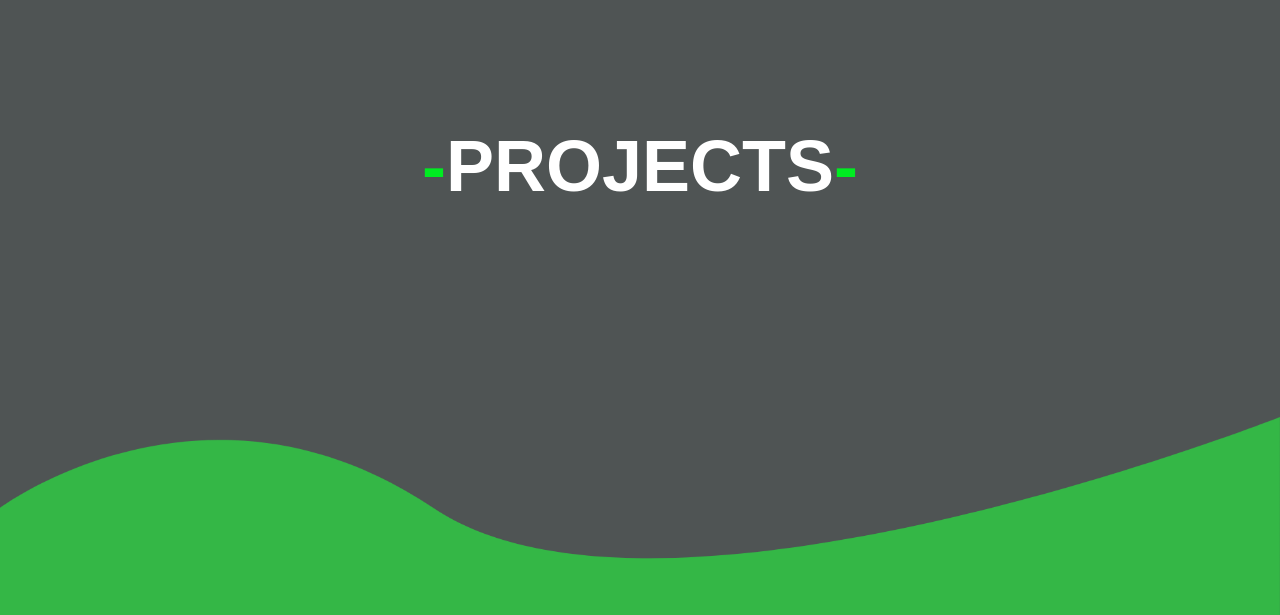
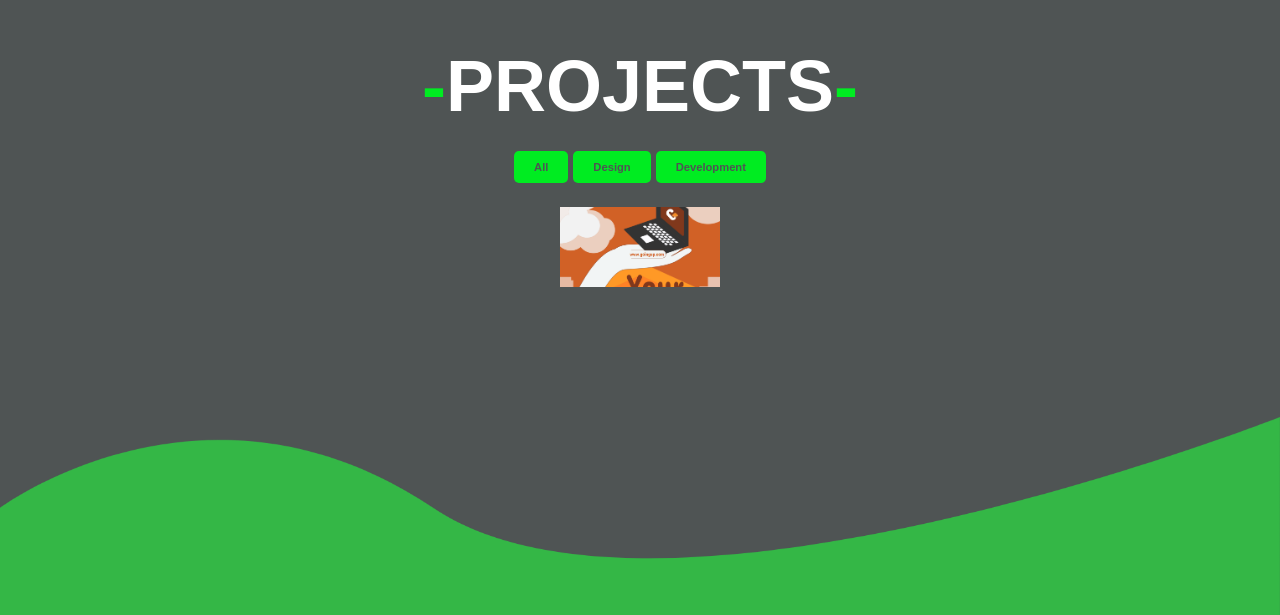
Before and after one commit to JeffGolota7/portfolio-react, a Gatsby site: page / in a window 1280 px wide. Shown: the part 1138-1753 px from the top of the page. Built offline with nearby package versions, Linux system fonts and the light colour scheme; Gatsby itself is replaced by a stand-in of ours.

Commit message:
"Added more to projects"

```diff
--- /dev/null
+++ b/src/components/Project.js
@@ -0,0 +1,27 @@
+import * as React from "react"
+import "../styles/project.scss"
+import "../styles/style.css"
+
+let image;
+class Project extends React.Component {
+
+  constructor(props) {
+    super(props);
+    this.state = {
+        name: '',
+        appVersion: ''
+    }
+  }
+  render() {
+    return (
+      <>
+        <div className="modal"></div>
+        <div className="project-container">
+
+        </div>
+      </>
+    );
+  }
+}
+
+export default Project;
--- a/src/components/ProjectGallery.js
+++ b/src/components/ProjectGallery.js
@@ -1,20 +1,30 @@
 import * as React from "react"
 import projects from "../data/projects"
+import Project from "../components/Project.js"
+import "../styles/style.css"
+import "../styles/project.scss"
 
 class ProjectGallery extends React.Component {
   constructor(props) {
-    console.log(projects.projectList);
+
     super(props);
     this.state = {
-        name: '',
+        currentFilter: "none",
         appVersion: ''
     }
+
   }
   render() {
     return (
-      <div className="project-container">
+      <>
+        <ul className="filter-container">
+          <li className="filter">All</li>
+          <li className="filter middle">Design</li>
+          <li className="filter">Development</li>
 
-      </div>
+        </ul>
+        <Project projectData={projects.projectList[0]}/>
+      </>
     );
   }
 }
--- a/src/data/projects.json
+++ b/src/data/projects.json
@@ -3,14 +3,14 @@
   [
     {
       "name": "Going Up Brand Mockup",
-      "filter": "graphic design",
+      "filter": "design",
       "technologies": [
         "Illustrator",
         "InDesign"
       ],
       "description": "A mockup stemming from a single logo I made from a graphic design course I took. We were tasked with creating different variations of the logo, a business card, a letterhead, an advertisement for the company, and then subsequent advertisements for Christmas, Valentine's Day, and a new product the brand would roll out.",
       "images": [
-        "../images/going-up-brand-mockup-1.jpg"
+        "../images/thumbnail-GoingUp.png"
       ]
     }
   ]
--- a/src/pages/index.js
+++ b/src/pages/index.js
@@ -140,7 +140,7 @@ const IndexPage = () => {
       <div id="projects">
         <img src={triangle} alt="polygon" class="triangle" />
         <h1 id="projects-title"><span>-</span>PROJECTS<span>-</span></h1>
-        <ProjectGallery test="test"/>
+        <ProjectGallery/>
       </div>
       <div id="about">
         <img src={wave} alt="wave" class="wave" />
--- /dev/null
+++ b/src/styles/project.scss
@@ -0,0 +1,34 @@
+.project-container {
+  background-color: white;
+  width: 10rem;
+  height: 5rem;
+  cursor: pointer;
+  background: url("../images/thumbnail-GoingUp.png") no-repeat center
+    center/cover;
+}
+.project-container::hover {
+  webkit-filter: blur(4px); /* Chrome, Safari, Opera */
+  filter: blur(100px);
+}
+.filter-container {
+  list-style: "none";
+  display: flex;
+  .filter {
+    margin-top: 3vh;
+    margin-bottom: 3vh;
+    background-color: #00ec21;
+    color: #4f5454;
+    padding: 10px 20px;
+    border-radius: 5px;
+    font-size: 70%;
+    font-weight: bold;
+    display: flex;
+    justify-content: center;
+    align-items: center;
+    cursor: pointer;
+  }
+  .middle {
+    margin-left: 5px;
+    margin-right: 5px;
+  }
+}
```
Also changed, not shown: src/images/thumbnail-GoingUp.png (added).
